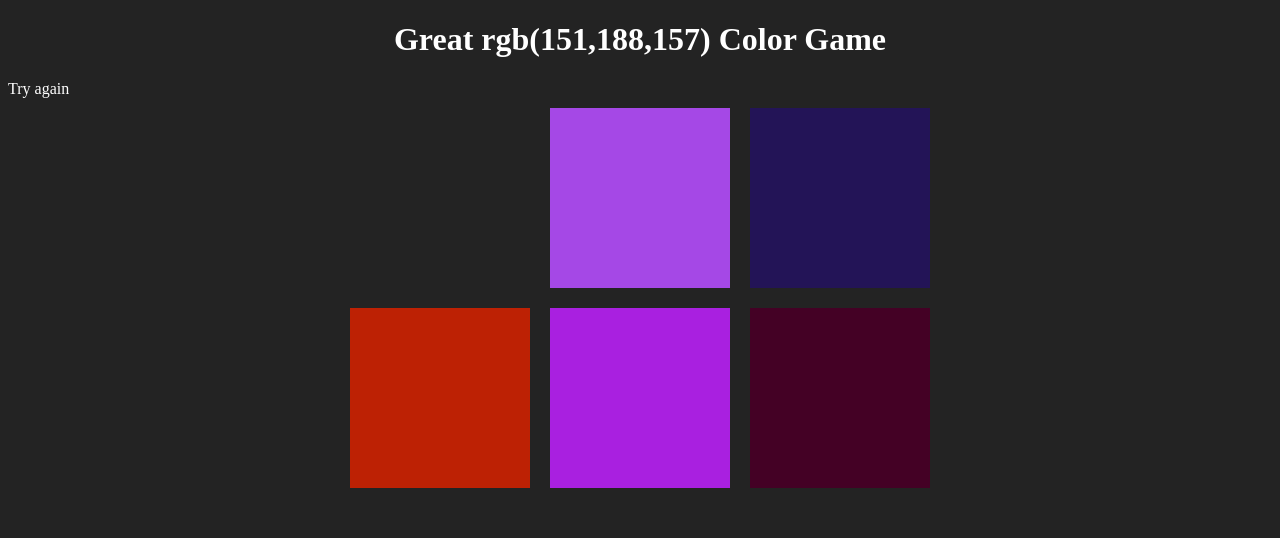
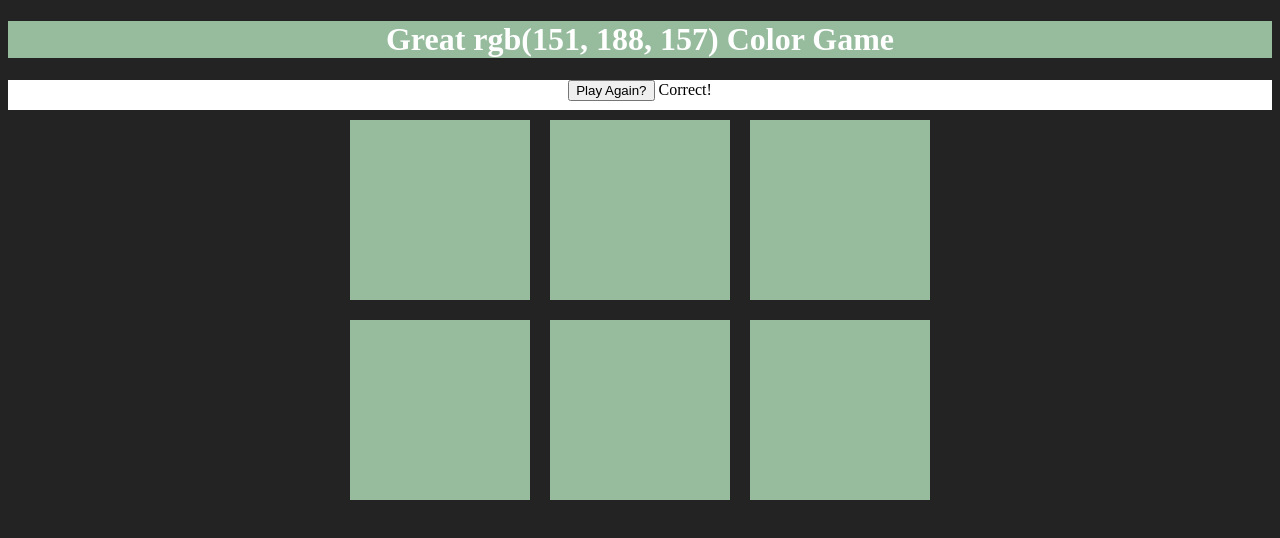
Before and after one commit to ArminasBek/Color-Guessing-Game, a plain HTML site: page index.html in a window 1280 px wide. Both pictures are taken after a click on the element 439 px from the left and 179 px from the top of the page. Drawn offline with Linux system fonts and the light colour scheme.

Commit message:
Buttons added
“New Colors” and “Play Again”

```diff
--- a/index.html
+++ b/index.html
@@ -12,7 +12,8 @@
 <body id="home">
 
 <h1>Great <span id="colorDisplay">RGB</span> Color Game</h1>
-<div>
+<div id="stripe">
+<button id="resetButton">New Colors</button>
 <span id="message"></span>
 </div>
 	<div id="container">
--- a/script.js
+++ b/script.js
@@ -4,6 +4,22 @@ var squares = document.querySelectorAll(".square");
 var pickedColor = pickColor();
 var colorDisplay = document.getElementById("colorDisplay");
 var messageDisplay = document.querySelector("#message");
+var h1 = document.querySelector("h1");
+var resetButton = document.querySelector("#resetButton");
+
+resetButton.addEventListener("click", function(){
+	//generate all ne colors
+	colors = generateRandomColors(6);
+	//pick a new random color from arr
+	pickedColor = pickColor();
+	//change colorDisplay to match picked color
+	colorDisplay.textContent = pickedColor;
+	//change colors of squares
+	for(var i = 0; i < squares.length; i++){
+		squares[i].style.background = colors[i];
+	}
+	h1.style.background = "#232323";
+});
 
 colorDisplay.textContent = pickedColor;
 
@@ -15,8 +31,10 @@ for(var i = 0; i < squares.length; i++){
     	//grab color of clicked square
     	var clickedColor = this.style.background;
     	if (clickedColor === pickedColor){
-    		messageDisplay.textContent = "Correct!"
+    		messageDisplay.textContent = "Correct!";
+    		resetButton.textContent = "Play Again?";
     		changeColor(clickedColor);
+    		h1.style.background = clickedColor;
     	} else {
     		this.style.background = "#232323";
     		messageDisplay.textContent = "Try again";
@@ -53,5 +71,5 @@ function randomColor(){
 	var r = Math.floor(Math.random() * 256)
 	var g = Math.floor(Math.random() * 256)
 	var b = Math.floor(Math.random() * 256)
-	return "rgb(" + r + "," + g + "," + b + ")";
+	return "rgb(" + r + ", " + g + ", " + b + ")";
 }
--- a/style.css
+++ b/style.css
@@ -20,6 +20,9 @@ h1 {
 	max-width: 600px;
 }
 
-span {
-	color: white;
+#stripe {
+	background: #fff;
+	height: 30px;
+	text-align:center;
+	color: black;
 }
```
